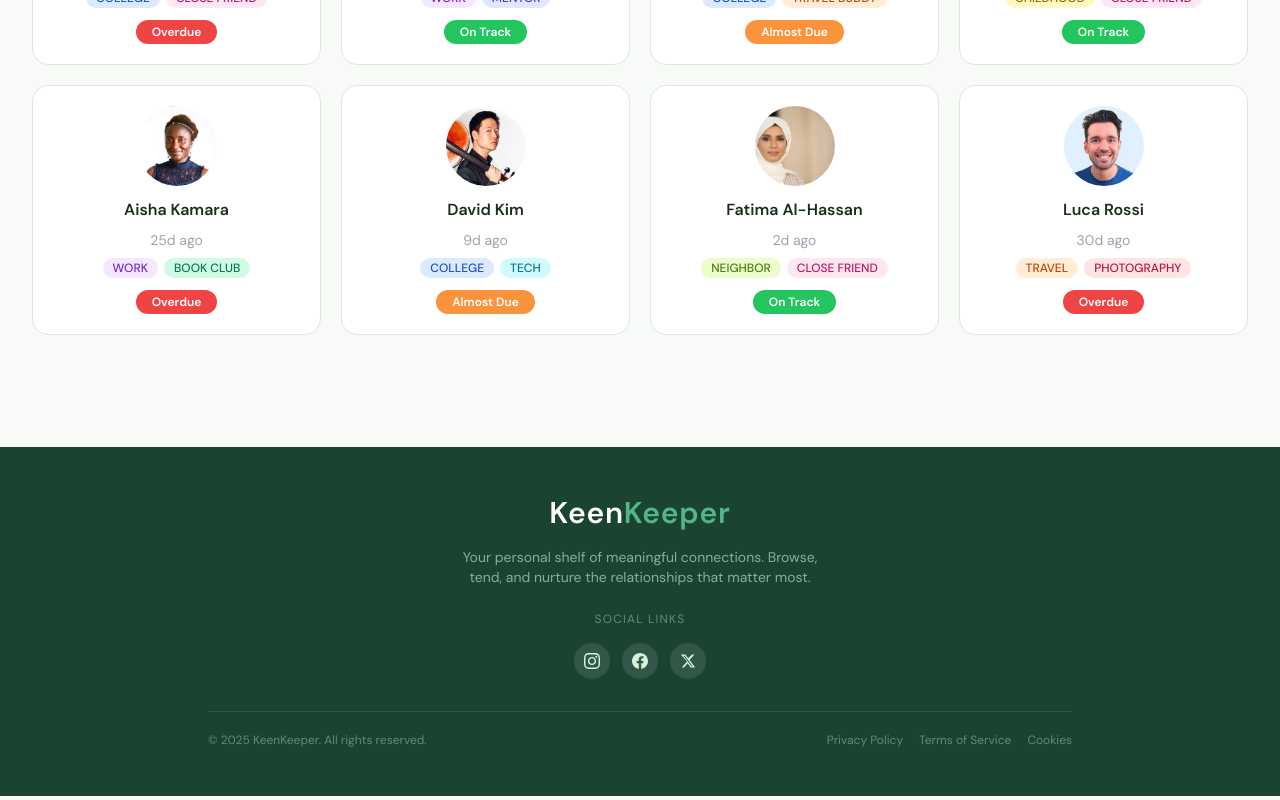
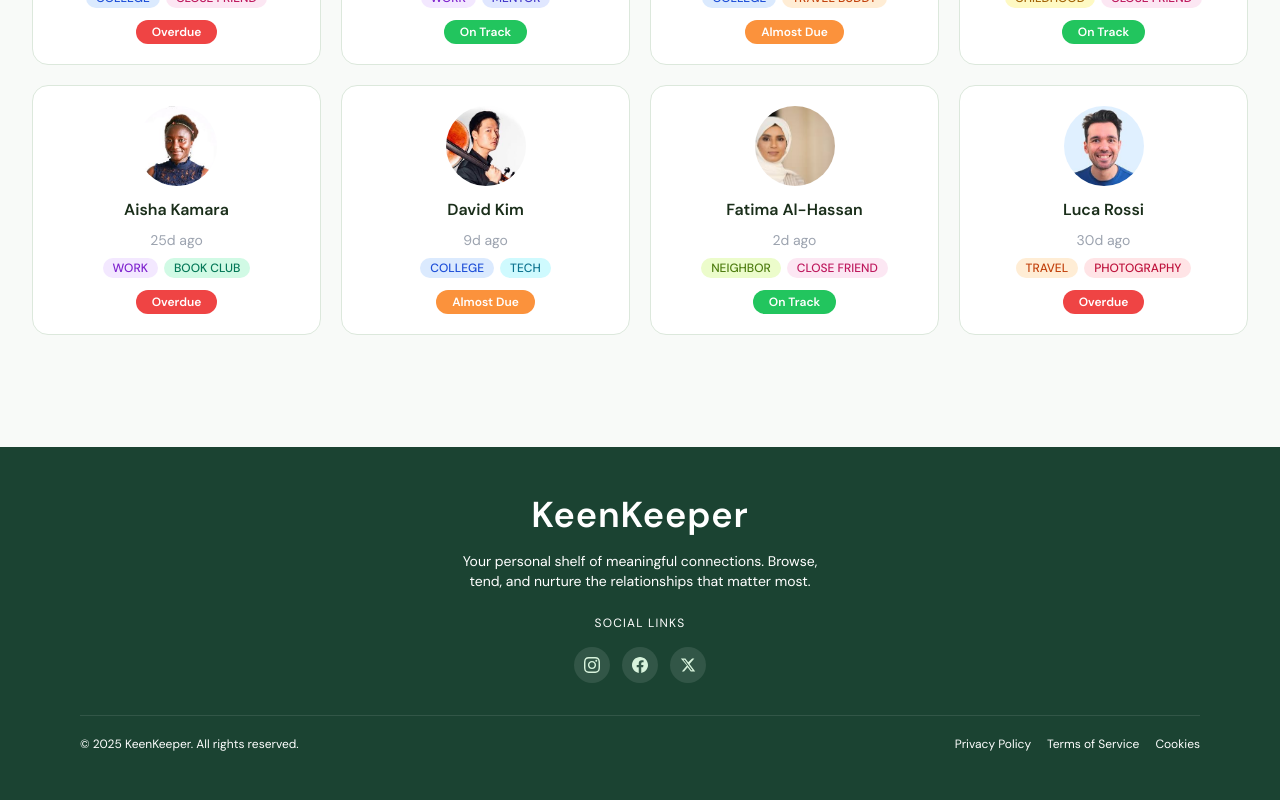
Before and after one commit to mdmonimul95-crypto/A-7, a Next.js app: page / in a window 1280 px wide. Shown: the part 809-1609 px from the top of the page. Built offline with nearby package versions, Linux system fonts and the light colour scheme.

Commit message:
footer-finally-added

```diff
--- a/components/Footer.jsx
+++ b/components/Footer.jsx
@@ -1,20 +1,20 @@
 export default function Footer() {
   return (
     <footer className="bg-neutral text-neutral-content mt-16">
-      <div className="max-w-4xl mx-auto px-4 py-12 flex flex-col items-center text-center gap-4">
+      <div className="max-w-6xl mx-auto px-4 py-12 flex flex-col items-center text-center gap-4">
         {/* Logo + Name */}
-        <span className="font-display text-3xl font-bold text-white tracking-wide">
+        <span className="font-display text-4xl font-black  text-white tracking-wide">
           <span className="text-white">Keen</span>
-          <span className="text-secondary">Keeper</span>
+          <span className="text-white">Keeper</span>
         </span>
 
         {/* Tagline */}
-        <p className="text-sm text-neutral-content/60 max-w-sm">
+        <p className="text-sm text-white max-w-sm">
           Your personal shelf of meaningful connections. Browse, tend, and nurture the relationships that matter most.
         </p>
 
         {/* Social Links label */}
-        <p className="text-xs text-neutral-content/40 uppercase tracking-widest mt-2">Social Links</p>
+        <p className="text-xs text-white uppercase tracking-widest mt-2">Social Links</p>
 
         {/* Social Icons */}
         <div className="flex gap-3">
@@ -39,7 +39,7 @@
         </div>
 
         {/* Bottom bar */}
-        <div className="border-t border-white/10 w-full mt-4 pt-5 flex flex-col sm:flex-row justify-between items-center gap-2 text-xs text-neutral-content/40">
+        <div className="border-t border-white/10 w-full mt-4 pt-5 flex flex-col sm:flex-row justify-between items-center gap-2 text-xs text-white">
           <span>© 2025 KeenKeeper. All rights reserved.</span>
           <div className="flex gap-4">
             <span className="cursor-pointer hover:text-white transition">Privacy Policy</span>
```
